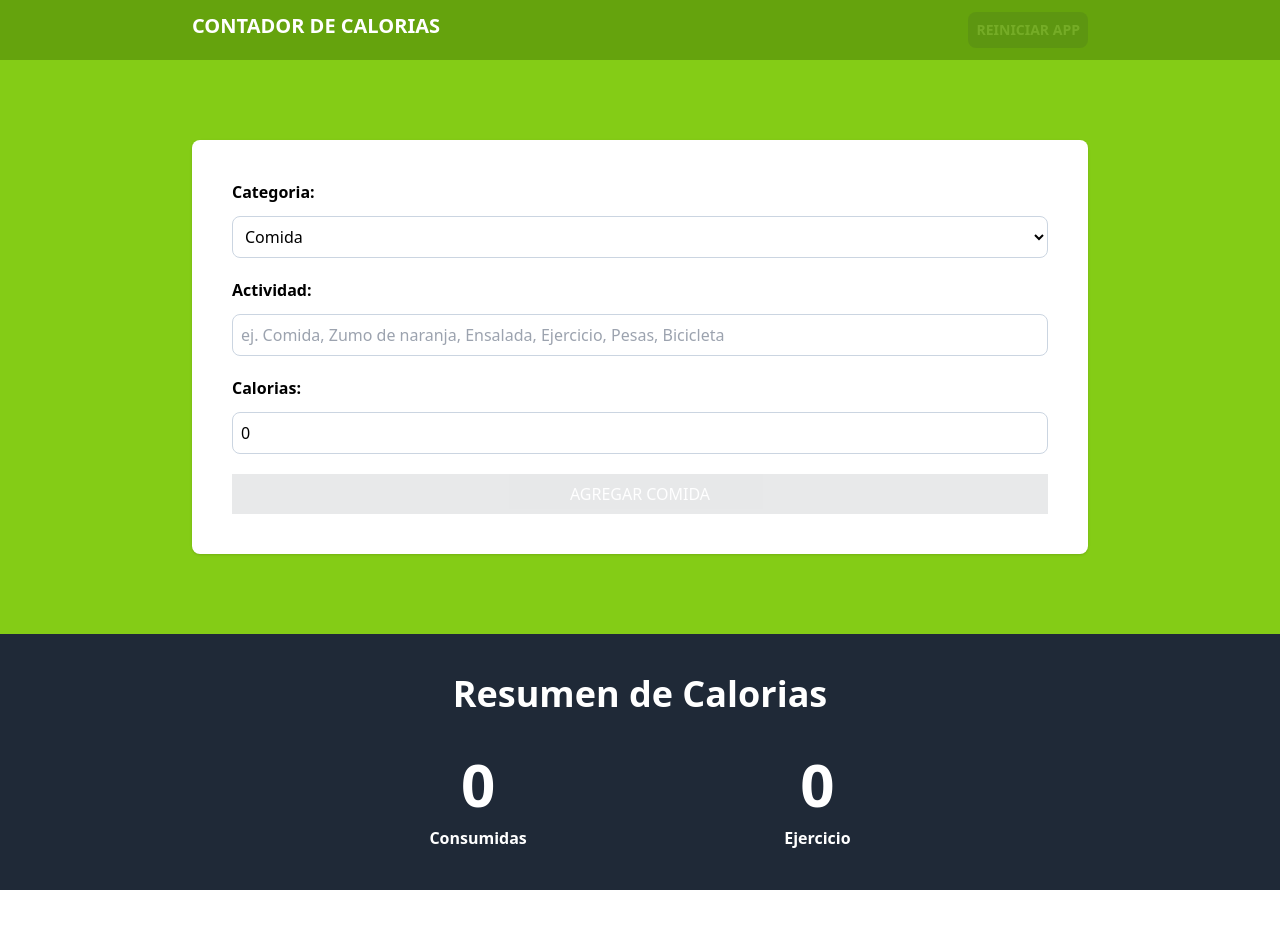
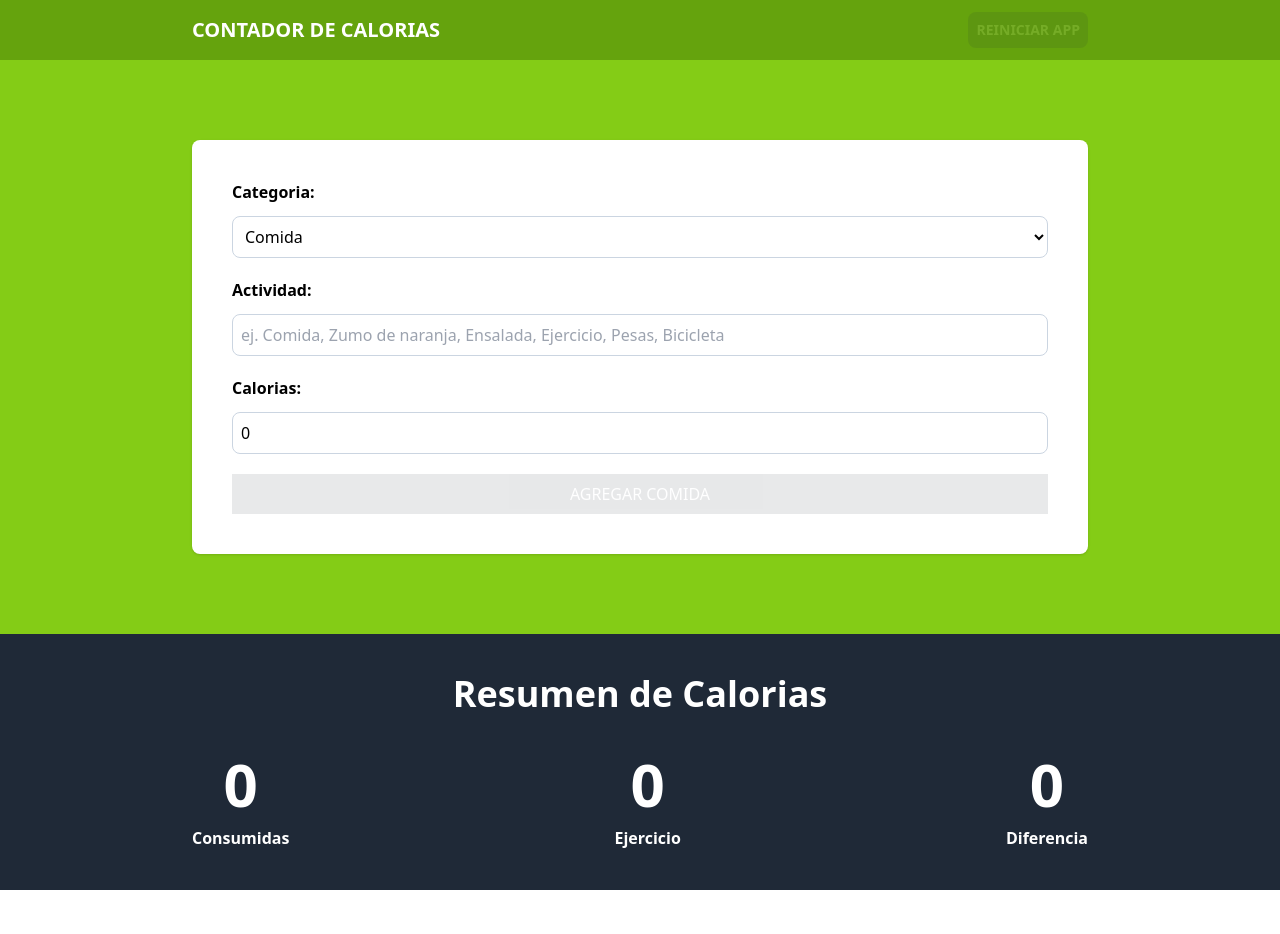
Before and after one commit to sakimay/calorie-tracker, a React app: page / in a window 1280 px wide. Shown: the top 934 px of the page. Built offline with nearby package versions, Linux system fonts and the light colour scheme; the HTML template or start-up script is replaced by a standard one.

Commit message:
add more stats

```diff
--- a/src/App.tsx
+++ b/src/App.tsx
@@ -16,7 +16,7 @@ function App() {
   return (
     <>
       <header className="bg-lime-600 py-3">
-        <div className="max-w-4xl mx-auto flex justify-between">
+        <div className="max-w-4xl mx-auto flex justify-between items-center">
           <h1 className="text-center text-xl font-bold text-white uppercase">
             Contador de calorias
           </h1>
--- a/src/components/CalorieTracker.tsx
+++ b/src/components/CalorieTracker.tsx
@@ -11,10 +11,11 @@ export default function CalorieTracker({ activities }: CalorieTrackerProps) {
     //contadores
     const caloriesCosumed = useMemo(() => activities.reduce((total, activity) => activity.category === 1 ? total + activity.calories : total, 0), [activities])
     const caloriesBurned = useMemo(() => activities.reduce((total, activity) => activity.category === 2 ? total + activity.calories : total, 0), [activities])
+    const netCalories = useMemo(() => caloriesCosumed - caloriesBurned, [activities])
     return (
         <>
             <h2 className="text-4xl font-black text-center text-white">Resumen de Calorias</h2>
-            <div className="flex flex-col items-center md:flex-row md:justify-evenly gap-5 mt-10">
+            <div className="flex flex-col items-center md:flex-row md:justify-between gap-5 mt-10">
                 <CalorieDisplay
                     calories={caloriesCosumed}
                     text="Consumidas"
@@ -23,6 +24,10 @@ export default function CalorieTracker({ activities }: CalorieTrackerProps) {
                     calories={caloriesBurned}
                     text="Ejercicio"
                 />
+                <CalorieDisplay
+                    calories={netCalories}
+                    text="Diferencia"
+                />
             </div>
         </>
     )
```
